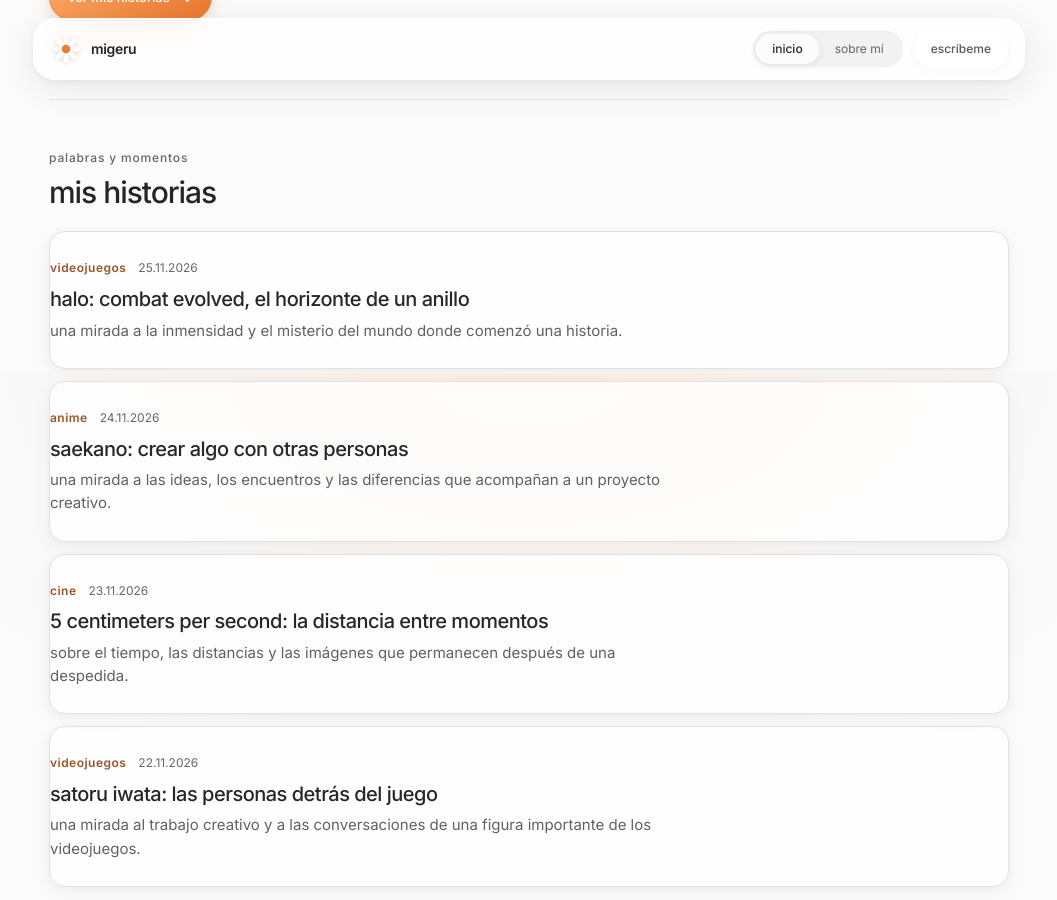
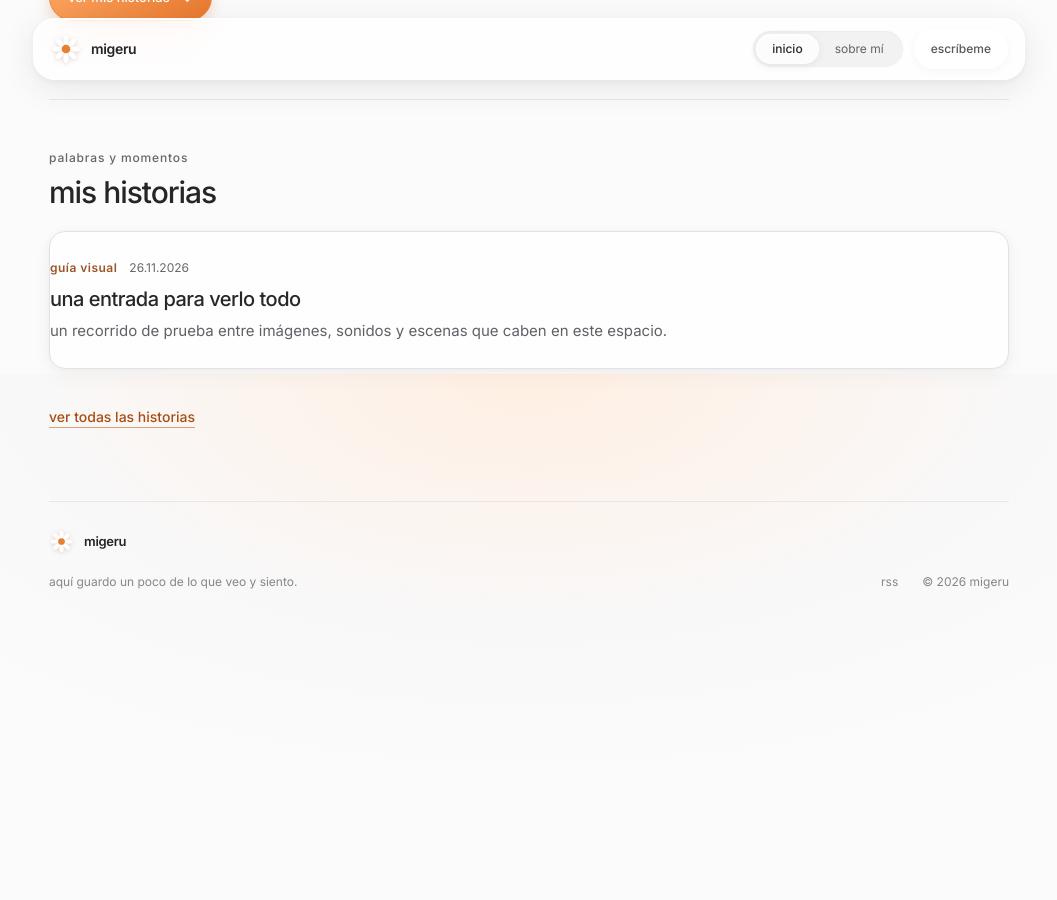
Before and after one commit to sirmigeru98/migeru, a Jekyll site: the page built from index.html, in a window 1280 px wide and 900 px high, scrolled down 526 px. Shown: the whole window, without its empty margins (111-1168 px from the left). Built offline with Jekyll 4.4.1, drawn with Linux system fonts in a browser that asks for light colours; after the commit the page ends 1165 px from its top, so only the background shows below that.

Commit message:
Actualizar historias del blog

```diff
--- a/_posts/2026-11-22-satoru-iwata.md
+++ /dev/null
@@ -1,39 +0,0 @@
----
-layout: post
-cover: /assets/media/iwata-homenaje.jpg
-title: "satoru iwata: las personas detrás del juego"
-description: "una mirada al trabajo creativo y a las conversaciones de una figura importante de los videojuegos."
-category: videojuegos
----
-
-Detrás de cada juego hay personas que imaginan, prueban y buscan la forma de convertir una idea en una experiencia. Pensar en Satoru Iwata también es mirar hacia ese trabajo, que no siempre aparece en la pantalla.
-
-## hacer y conversar
-
-Iwata comenzó como programador en HAL Laboratory y llegó a dirigir tanto el estudio como Nintendo. En las entrevistas *Iwata Asks* conversó con desarrolladores sobre sus procesos, decisiones y dificultades; esas conversaciones dejan ver el trabajo compartido detrás de una obra.
-
-Más allá de las máquinas, los videojuegos también existen en las ideas que alguien decidió perseguir y en los momentos que otras personas encuentran al jugar.
-
-## de una idea a las manos de alguien
-
-Me parece bonito pensar que algo tan técnico como programar puede terminar convirtiéndose en una experiencia compartida. Detrás de un personaje que salta o de una partida con amigos hay preguntas, intentos, errores y personas buscando que todo funcione.
-
-Las conversaciones de *Iwata Asks* me resultan interesantes por eso: acercan la creación de los videojuegos a quienes los juegan. En lugar de mostrar solamente el resultado, dejan espacio para conocer cómo se llegó hasta él y a quienes formaron parte del proceso.
-
-Cuando pienso en ir de las piedras hasta las estrellas, también pienso en estos pasos: imaginar algo, construirlo con otros y descubrir que puede llegar a las manos de alguien más. *Per aspera ad astra.*
-## un recuerdo compartido
-
-<figure>
-  <img src="{{ '/assets/media/iwata-homenaje.jpg' | relative_url }}" alt="Flores y objetos de videojuegos dejados como homenaje a Satoru Iwata en Nintendo World Store" loading="lazy">
-  <figcaption>Homenaje a Satoru Iwata en Nueva York, 2015. Fotografía de <a href="https://commons.wikimedia.org/wiki/File:Satoru_Iwata_Nintendo_World_Store_memorial.jpg">Steven Bornholtz</a>, sin cambios, <a href="https://creativecommons.org/licenses/by-sa/4.0/">CC BY-SA 4.0</a>.</figcaption>
-</figure>
-
-## un homenaje en vídeo
-
-<div class="media-embed"><iframe src="https://www.youtube-nocookie.com/embed/9YG9INjO91Y" title="Homenaje a Satoru Iwata de Game Developers Choice Awards" loading="lazy" allow="accelerometer; autoplay; clipboard-write; encrypted-media; gyroscope; picture-in-picture; web-share" allowfullscreen></iframe></div>
-<p class="media-caption"><a href="https://www.youtube.com/watch?v=9YG9INjO91Y">Ver el homenaje de GDC en YouTube</a></p>
-
-## para explorar
-
-- [Iwata Asks: una conversación con Iwata](https://www.nintendo.com/en-za/Iwata-Asks/Iwata-Asks-Wii/Iwata-Asks-Turning-the-Tables/Asking-Iwata/Asking-Iwata-204602.html)
-- [archivo de entrevistas Iwata Asks](https://www.nintendo.com/en-gb/Iwata-Asks/Iwata-Asks-525945.html)
--- a/_posts/2026-11-23-cinco-centimetros-por-segundo.md
+++ /dev/null
@@ -1,39 +0,0 @@
----
-layout: post
-cover: /assets/media/cinco-centimetros-poster.jpg
-title: "5 centimeters per second: la distancia entre momentos"
-description: "sobre el tiempo, las distancias y las imágenes que permanecen después de una despedida."
-category: cine
----
-
-Hay imágenes que parecen conservar la temperatura de un recuerdo: una estación, un cielo de tarde, una calle que alguien recorre mientras piensa en otra persona. *5 Centimeters per Second*, de Makoto Shinkai, encuentra espacio para esos momentos pequeños.
-
-## la distancia y el tiempo
-
-La película acompaña a Takaki a través de tres episodios. Las distancias cambian, los días continúan y algunas relaciones permanecen en la memoria incluso cuando sus protagonistas toman caminos distintos.
-
-En sus paisajes, la luz y el tiempo parecen contar parte de la historia. Lo cotidiano se vuelve una forma de hablar de aquello que no siempre es fácil decir.
-
-## los colores de lo que queda
-
-Lo que más me atrae de esta película es cómo un paisaje puede llevar una emoción sin explicarla. La luz de un atardecer, los cables sobre una calle o la nieve junto a una estación crean una escena que parece tranquila, aunque por dentro esté ocurriendo mucho más.
-
-Me recuerda a esos momentos en los que mirar por la ventana trae una sensación difícil de nombrar. No necesariamente es tristeza: también puede ser cariño por algo que existió y que ya no se encuentra exactamente en el mismo lugar.
-
-Quizá por eso sus imágenes se sienten como fotografías guardadas durante años. No detienen el tiempo, pero permiten volver por un instante a la manera en que se veía el mundo.
-## una imagen para recordar
-
-<figure>
-  <img src="{{ '/assets/media/cinco-centimetros-poster.jpg' | relative_url }}" alt="Póster de 5 Centimeters per Second: dos personas bajo un cielo de atardecer" loading="lazy">
-  <figcaption>Póster de <em>5 Centimeters per Second</em>. Fuente: <a href="https://www.imdb.com/title/tt0983213/">IMDb</a>; imagen © sus respectivos titulares.</figcaption>
-</figure>
-
-## un vistazo a la película
-
-<div class="media-embed"><iframe src="https://www.youtube-nocookie.com/embed/iPsu_sk-e7Q" title="Tráiler oficial de 5 Centimeters per Second" loading="lazy" allow="accelerometer; autoplay; clipboard-write; encrypted-media; gyroscope; picture-in-picture; web-share" allowfullscreen></iframe></div>
-<p class="media-caption"><a href="https://www.youtube.com/watch?v=iPsu_sk-e7Q">Ver el tráiler de GKIDS en YouTube</a></p>
-
-## para explorar
-
-- [ficha de la película en Japanese Film Database](https://jfdb.jp/en/title/651)
-- [tráiler de la edición de GKIDS](https://www.youtube.com/watch?v=iPsu_sk-e7Q)
--- a/_posts/2026-11-24-saekano.md
+++ /dev/null
@@ -1,37 +0,0 @@
----
-layout: post
-cover: /assets/media/saekano-flat-visual.jpg
-title: "saekano: crear algo con otras personas"
-description: "una mirada a las ideas, los encuentros y las diferencias que acompañan a un proyecto creativo."
-category: anime
----
-
-Una historia puede comenzar con un encuentro y convertirse en una idea que necesita de otras personas para existir. En *Saekano*, Tomoya reúne a un grupo para crear un videojuego y transformar esa primera impresión en algo que otros puedan experimentar.
-
-## imaginar juntos
-
-Un proyecto creativo no está hecho solo de una idea inicial. También se construye con dibujos, palabras, música y con las miradas distintas de quienes deciden participar. A veces esas diferencias acercan; otras, hacen que sea más difícil avanzar.
-
-La serie permite mirar ese proceso entre conversaciones cotidianas, entusiasmo y las relaciones que se forman alrededor de una obra todavía incompleta.
-
-## la idea y quienes la imaginan
-
-Como diseñador, encuentro interesante esa distancia entre tener una escena en la cabeza y conseguir que otra persona pueda verla. Tomoya imagina un juego, pero necesita que los demás aporten algo que él no puede hacer por sí solo. La idea deja de pertenecerle por completo y empieza a cambiar con cada nueva mirada.
-
-También me llama la atención que todo comience con algo tan sencillo como encontrarse con alguien en una calle. Una escena cotidiana puede quedarse dando vueltas en la mente hasta convertirse en una historia. Aunque, claro, convertir esa historia en un proyecto terminado es otra aventura.
-## las personas detrás de la idea
-
-<figure>
-  <img src="{{ '/assets/media/saekano-flat-visual.jpg' | relative_url }}" alt="Imagen promocional de Saekano Flat con Tomoya, Megumi y los demás personajes" loading="lazy">
-  <figcaption>Imagen promocional de <em>Saekano Flat</em>, publicada por <a href="https://a1p.jp/works/saenai2/">A-1 Pictures</a>. © Fumiaki Maruto, Kurehito Misaki, KADOKAWA y el comité de producción.</figcaption>
-</figure>
-
-## una mirada a la serie
-
-<div class="media-embed"><iframe src="https://www.youtube-nocookie.com/embed/gsZb9-SRDDI" title="Vídeo promocional de Saekano, publicado por Aniplex USA" loading="lazy" allow="accelerometer; autoplay; clipboard-write; encrypted-media; gyroscope; picture-in-picture; web-share" allowfullscreen></iframe></div>
-<p class="media-caption"><a href="https://www.youtube.com/watch?v=gsZb9-SRDDI">Ver el vídeo de Aniplex USA en YouTube</a></p>
-
-## para explorar
-
-- [introducción de la serie en su sitio oficial](https://www.saenai.tv/story/introduction/)
-- [vídeos oficiales de la serie](https://www.saenai.tv/movie/)
--- a/_posts/2026-11-25-halo-combat-evolved.md
+++ /dev/null
@@ -1,38 +0,0 @@
----
-layout: post
-cover: /assets/media/halo-combat-evolved-caratula.jpg
-title: "halo: combat evolved, el horizonte de un anillo"
-description: "una mirada a la inmensidad y el misterio del mundo donde comenzó una historia."
-category: videojuegos
----
-
-Hay paisajes que parecen demasiado grandes para caber en una pantalla. En *Halo: Combat Evolved*, el horizonte no termina donde uno esperaría: se curva, asciende y recuerda que el suelo también forma parte de algo que todavía no entendemos.
-
-## un mundo por descubrir
-
-El primer Halo presenta al Jefe Maestro y a Cortana en medio de un conflicto con el Covenant. Pero, además de la acción, hay un mundo que invita a mirar: estructuras antiguas, espacios abiertos y preguntas que permanecen incluso cuando todo parece estar en silencio.
-
-Es una forma de ciencia ficción que deja espacio para la curiosidad. La tecnología y la guerra están presentes, pero también la sensación de ser pequeño frente a algo inmenso.
-
-## el silencio también cuenta
-
-Me gusta pensar en ese contraste: por un lado, una armadura hecha para sobrevivir a la guerra; por otro, un paisaje que parece existir desde mucho antes de que llegáramos. El anillo no necesita explicarse por completo para despertar curiosidad. Basta con mirar hacia arriba y preguntarse qué hay al otro lado.
-
-Y ahí está Cortana, una presencia que acompaña al Jefe Maestro en medio de tanta escala. Entre tecnología, peligro y arquitectura desconocida, esa compañía hace que el universo no se sienta solamente inmenso, sino también cercano.
-## una imagen de aquella aventura
-
-<figure>
-  <img src="{{ '/assets/media/halo-combat-evolved-caratula.jpg' | relative_url }}" alt="Carátula de Halo: Combat Evolved para Xbox, con el Jefe Maestro en primer plano" loading="lazy">
-  <figcaption>Carátula de la edición Classics para Xbox. Imagen de <a href="https://www.halopedia.org/File:HCEX_Classics_Cover_Art.jpg">Halopedia</a>; derechos de sus respectivos titulares.</figcaption>
-</figure>
-
-## volver al anillo
-
-Este tráiler pertenece a *Halo: Combat Evolved Anniversary*, la versión remasterizada del juego original.
-
-<div class="media-embed"><iframe src="https://www.youtube-nocookie.com/embed/F1J3z_2Uep8" title="Tráiler de Halo: Combat Evolved Anniversary" loading="lazy" allow="accelerometer; autoplay; clipboard-write; encrypted-media; gyroscope; picture-in-picture; web-share" allowfullscreen></iframe></div>
-<p class="media-caption"><a href="https://www.youtube.com/watch?v=F1J3z_2Uep8">Ver el tráiler en YouTube</a></p>
-
-## para explorar
-
-- [celebrando 25 años de halo, en el sitio oficial](https://www.halowaypoint.com/news/celebrating-25-years)
```
Also changed, not shown: _posts/2026-11-26-galeria-de-elementos.md (+1 -1 lines).
